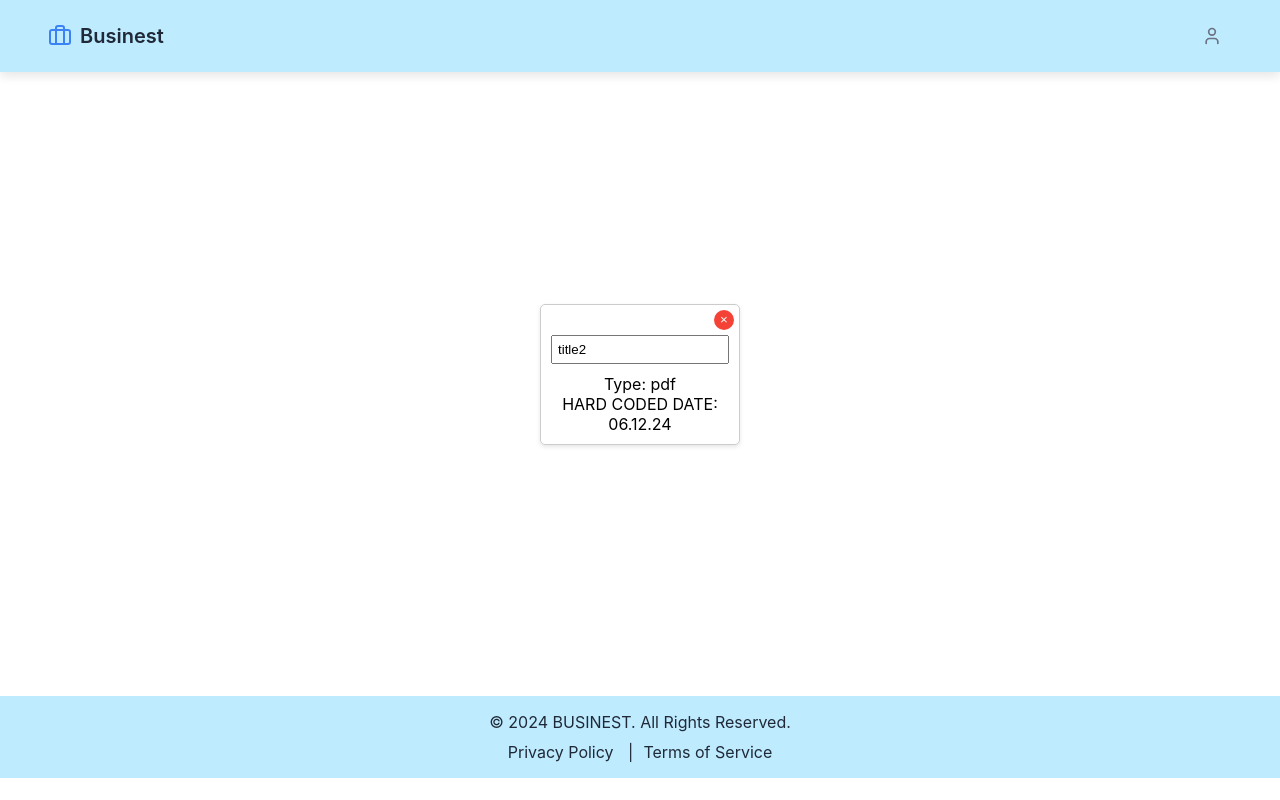
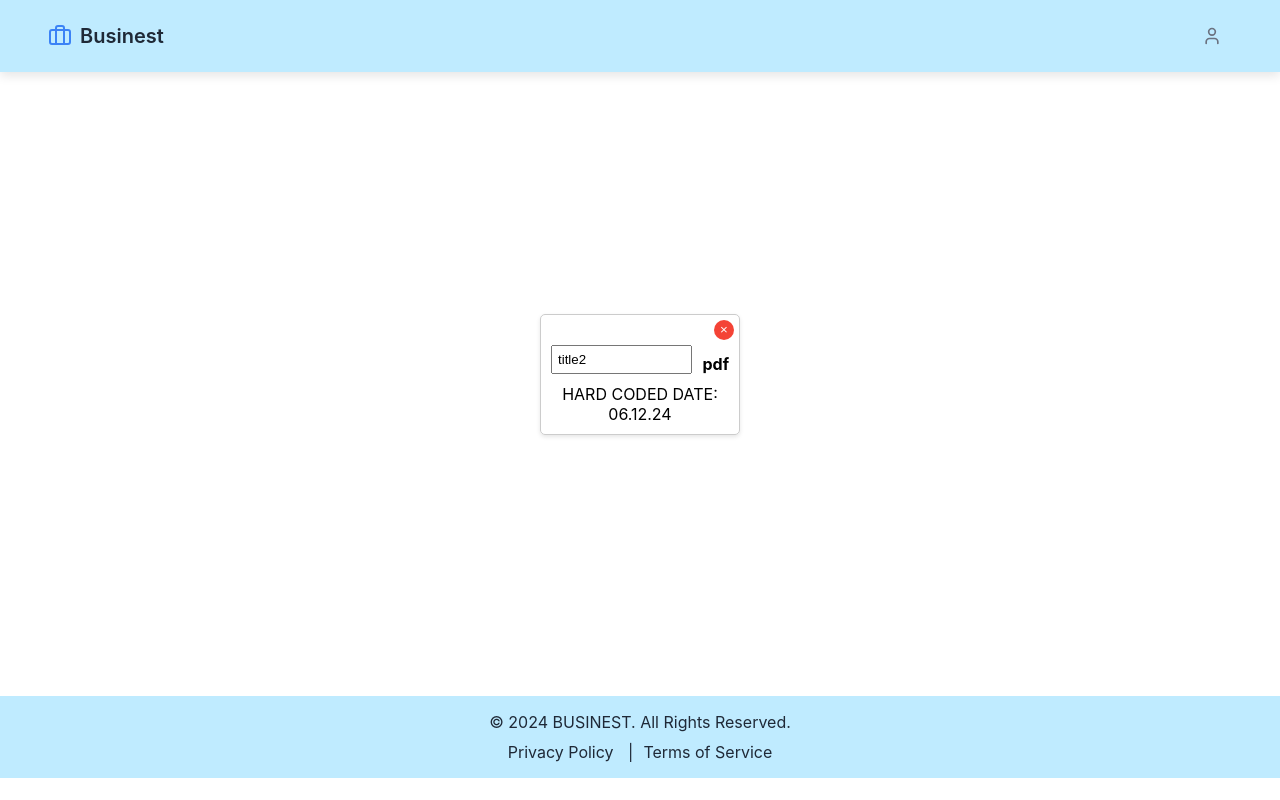
Before and after one commit to badranyoussef/businest, a React (Vite) app in the folder frontend/: page /folderTest in a window 1280 px wide. Built offline with nearby package versions, Linux system fonts and the light colour scheme; no server answers.

Commit message:
remove space

```diff
--- a/frontend/src/components/FileOptions.jsx
+++ b/frontend/src/components/FileOptions.jsx
@@ -49,17 +49,28 @@ const FileOptions = ({ file, handleDelete }) => {
     justifyContent: 'center',
   };
 
+  const nameTypeWrapperStyle = {
+    display: 'flex',
+    alignItems: 'center',
+    justifyContent: 'space-between',
+  };
+
+  const typeStyle = {
+    marginLeft: '10px',
+    fontWeight: 'bold',
+  };
+
   return (
     <div style={fileWrapperStyle}>
       <button style={deleteButtonStyle} onClick={handleDeleteClick}>×</button>
-      <div>
+      <div style={nameTypeWrapperStyle}>
         <input
           id="name"
           value={fileName}
           onChange={handleFileNameChange}
           style={inputStyle}
         />
-        <p>Type: {file.type}</p>
+        <p style={typeStyle}>{file.type}</p>
       </div>
       <div>HARD CODED DATE: 06.12.24</div>
     </div>
```
